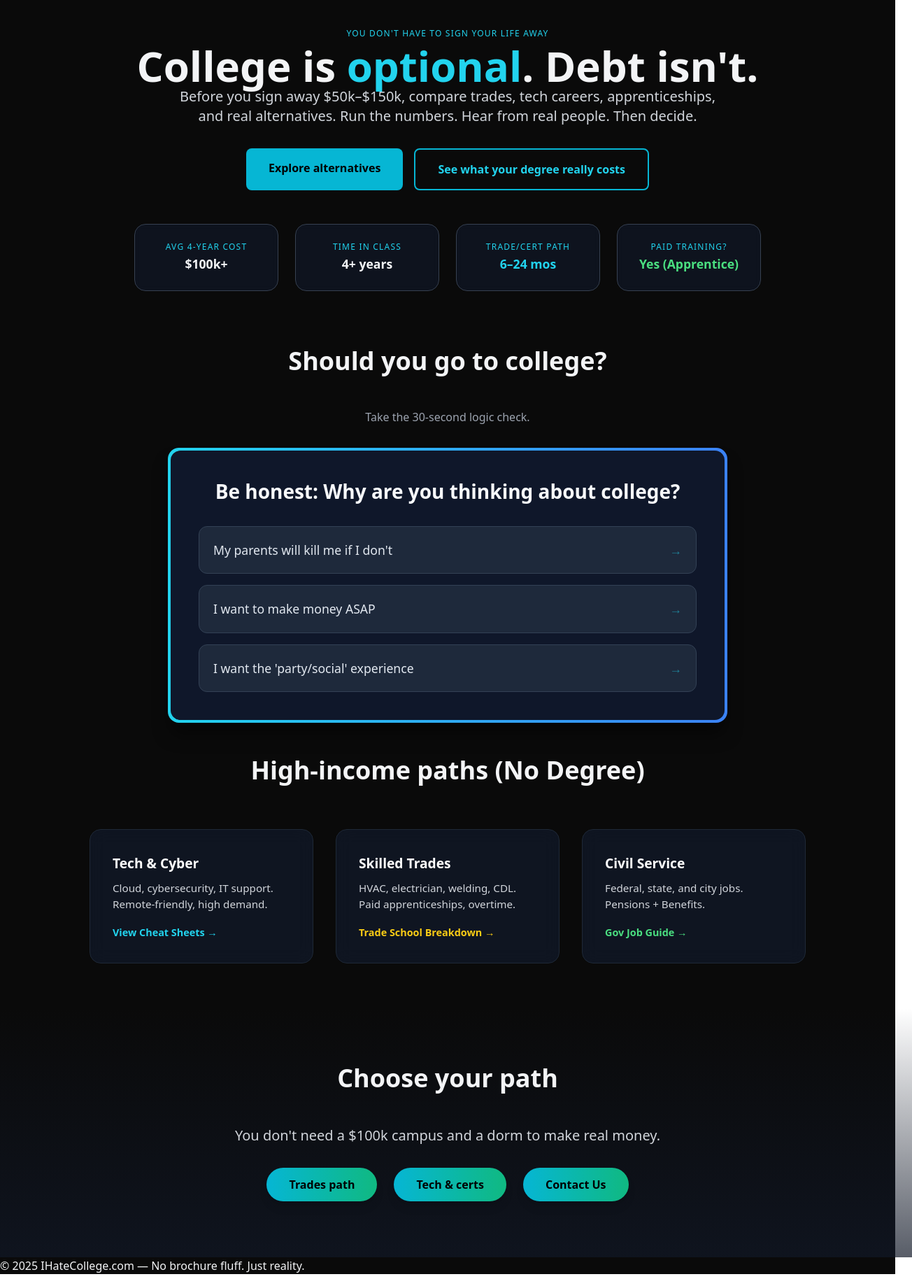
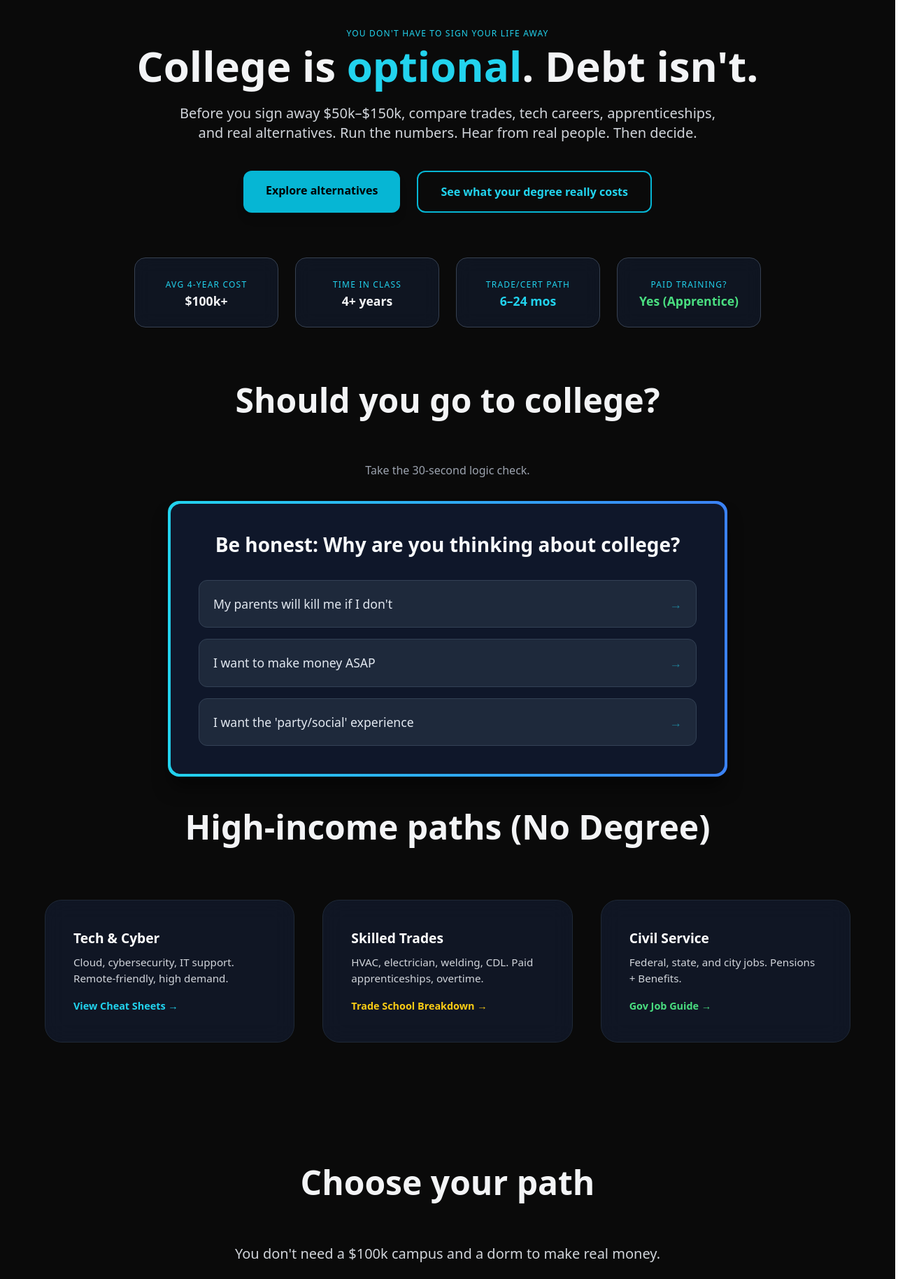
Before and after one commit to placebetsai/Ihatecollege, a Next.js app: page / in a window 1280 px wide. Shown: the part 120-1948 px from the top of the page at 70% size, 1304 px wide, since content can reach past the window. Built offline with nearby package versions, Linux system fonts and the light colour scheme.

Commit message:
Update globals.css

```diff
--- a/styles/globals.css
+++ b/styles/globals.css
@@ -6,21 +6,20 @@
   .site-root { @apply min-h-screen flex flex-col bg-gray-950 text-gray-100; }
   .site-main { @apply flex-1; }
   .hero { @apply max-w-5xl mx-auto px-6 py-16 text-center; }
-  .hero-title { @apply text-5xl md:text-6xl font-black leading-tight; }
+  .hero-title { @apply text-5xl md:text-6xl font-black leading-tight mb-6; }
   .accent { @apply text-cyan-400; }
-  .hero-subtitle { @apply text-lg md:text-xl text-gray-300 max-w-3xl mx-auto mb-8; }
-  .hero-actions { @apply flex flex-col sm:flex-row gap-4 justify-center mb-12; }
-  .btn { @apply inline-block px-8 py-4 rounded-lg font-semibold transition-all; }
-  .btn-primary { @apply bg-cyan-500 hover:bg-cyan-400 text-black; }
-  .btn-outline { @apply border-2 border-cyan-500 text-cyan-400 hover:bg-cyan-900/30; }
-  .btn-pill { @apply px-8 py-3 bg-gradient-to-r from-cyan-500 to-emerald-500 hover:from-cyan-400 hover:to-emerald-400 text-black font-bold rounded-full shadow-lg; }
+  .hero-subtitle { @apply text-xl text-gray-300 max-w-3xl mx-auto mb-10; }
+  .hero-actions { @apply flex flex-col sm:flex-row gap-6 justify-center mb-16; }
+  .btn { @apply inline-block px-8 py-4 rounded-xl font-bold transition-all duration-300; }
+  .btn-primary { @apply bg-cyan-500 hover:bg-cyan-400 text-black shadow-lg hover:shadow-cyan-500/50; }
+  .btn-outline { @apply border-2 border-cyan-500 text-cyan-400 hover:bg-cyan-900/40; }
+  .btn-pill { @apply px-8 py-4 bg-gradient-to-r from-cyan-500 to-emerald-500 hover:from-cyan-400 hover:to-emerald-400 text-black font-bold rounded-full shadow-xl; }
   .hero-stats { @apply grid grid-cols-2 md:grid-cols-4 gap-6 max-w-4xl mx-auto; }
-  .stat { @apply bg-gray-900/70 backdrop-blur-sm border border-gray-700 rounded-2xl p-6 text-center hover:border-cyan-400/60 hover:bg-gray-800/50 transition-all; }
-  .eyebrow { @apply text-xs uppercase tracking-widest text-cyan-400 font-medium mb-2 block; }
-  .section-title { @apply text-4xl font-bold text-center mb-12; }
-  .path-grid { @apply grid md:grid-cols-3 gap-8 max-w-5xl mx-auto mt-16; }
-  .path-card { @apply bg-gray-900/80 backdrop-blur-md border border-gray-800 rounded-2xl p-8 hover:border-cyan-500/70 hover:shadow-2xl hover:shadow-cyan-500/20 transition-all duration-300; }
-  .path-card h3 { @apply text-2xl font-bold mb-3; }
-  .section-cta { @apply text-center py-20 bg-gradient-to-b from-transparent to-gray-900/70 -mx-6 px-6; }
-  .cta-buttons { @apply flex flex-wrap justify-center gap-6 mt-8; }
+  .stat { @apply bg-gray-900/80 backdrop-blur-md border border-gray-700 rounded-2xl p-6 text-center hover:border-cyan-400 hover:shadow-2xl hover:shadow-cyan-500/20 transition-all duration-500; }
+  .eyebrow { @apply text-xs uppercase tracking-widest text-cyan-400 font-medium mb-2; }
+  .section-title { @apply text-4xl md:text-5xl font-black text-center mb-16; }
+  .path-grid { @apply grid md:grid-cols-3 gap-10 max-w-6xl mx-auto my-20; }
+  .path-card { @apply bg-gray-900/90 backdrop-blur-lg border border-gray-800 rounded-3xl p-10 hover:border-cyan-500 hover:shadow-2xl hover:shadow-cyan-500/30 transition-all duration-500; }
+  .section-cta { @apply text-center py-24; }
+  .cta-buttons { @apply flex flex-wrap justify-center gap-8; }
 }
```
